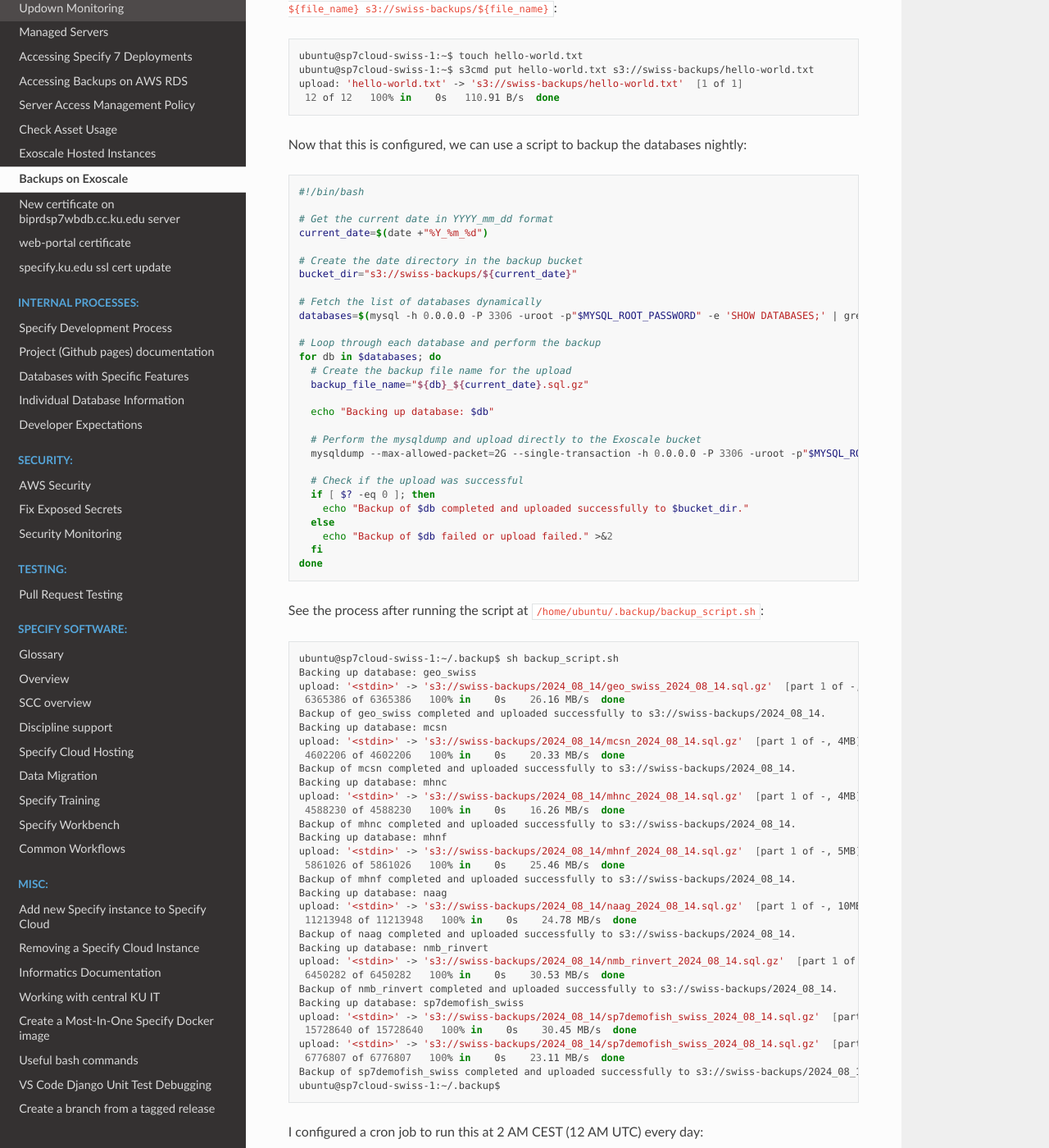
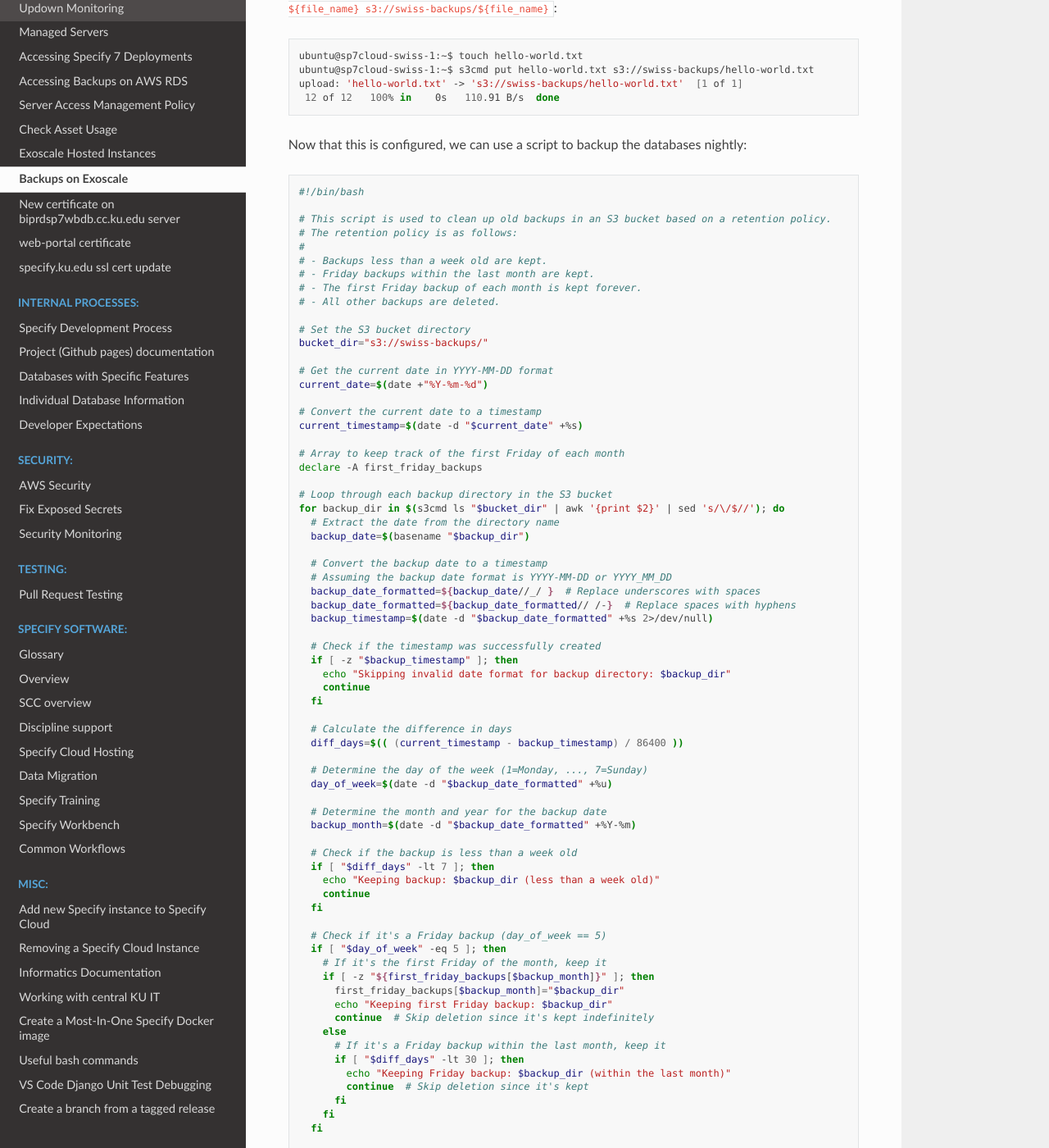
Before and after one commit to specify/specify.github.io, a Sphinx documentation site: the page built from sphinx/server_management/exoscale_backups.md, in a window 1280 px wide and 1400 px high, scrolled down 840 px. Shown: the whole window at 82% size. Built offline with Sphinx 7.4.7 and the Read the Docs theme 3.1.0, drawn with Linux system fonts in a browser that asks for light colours; pages that are not in the unit, such as notebooks, are missing from menus; some of the changed text lies outside the part shown.

Commit message:
Update exoscale_backups.md

````diff
--- a/sphinx/server_management/exoscale_backups.md
+++ b/sphinx/server_management/exoscale_backups.md
@@ -41,31 +41,83 @@ Now that this is configured, we can use a script to backup the databases nightly
 ```sh
 #!/bin/bash
 
-# Get the current date in YYYY_mm_dd format
-current_date=$(date +"%Y_%m_%d")
+# This script is used to clean up old backups in an S3 bucket based on a retention policy.
+# The retention policy is as follows:
+#
+# - Backups less than a week old are kept.
+# - Friday backups within the last month are kept.
+# - The first Friday backup of each month is kept forever.
+# - All other backups are deleted.
 
-# Create the date directory in the backup bucket
-bucket_dir="s3://swiss-backups/${current_date}"
+# Set the S3 bucket directory
+bucket_dir="s3://swiss-backups/"
 
-# Fetch the list of databases dynamically
-databases=$(mysql -h 0.0.0.0 -P 3306 -uroot -p"$MYSQL_ROOT_PASSWORD" -e 'SHOW DATABASES;' | grep -Ev '^(Database|information_schema|performance_schema|mysql|sys)$')
+# Get the current date in YYYY-MM-DD format
+current_date=$(date +"%Y-%m-%d")
 
-# Loop through each database and perform the backup
-for db in $databases; do
-  # Create the backup file name for the upload
-  backup_file_name="${db}_${current_date}.sql.gz"
+# Convert the current date to a timestamp
+current_timestamp=$(date -d "$current_date" +%s)
 
-  echo "Backing up database: $db"
+# Array to keep track of the first Friday of each month
+declare -A first_friday_backups
 
-  # Perform the mysqldump and upload directly to the Exoscale bucket
-  mysqldump --max-allowed-packet=2G --single-transaction -h 0.0.0.0 -P 3306 -uroot -p"$MYSQL_ROOT_PASSWORD" "$db" | gzip | s3cmd put - "${bucket_dir}/${backup_file_name}"
+# Loop through each backup directory in the S3 bucket
+for backup_dir in $(s3cmd ls "$bucket_dir" | awk '{print $2}' | sed 's/\/$//'); do
+  # Extract the date from the directory name
+  backup_date=$(basename "$backup_dir")
 
-  # Check if the upload was successful
-  if [ $? -eq 0 ]; then
-    echo "Backup of $db completed and uploaded successfully to $bucket_dir."
-  else
-    echo "Backup of $db failed or upload failed." >&2
+  # Convert the backup date to a timestamp
+  # Assuming the backup date format is YYYY-MM-DD or YYYY_MM_DD
+  backup_date_formatted=${backup_date//_/ }  # Replace underscores with spaces
+  backup_date_formatted=${backup_date_formatted// /-}  # Replace spaces with hyphens
+  backup_timestamp=$(date -d "$backup_date_formatted" +%s 2>/dev/null)
+
+  # Check if the timestamp was successfully created
+  if [ -z "$backup_timestamp" ]; then
+    echo "Skipping invalid date format for backup directory: $backup_dir"
+    continue
   fi
+
+  # Calculate the difference in days
+  diff_days=$(( (current_timestamp - backup_timestamp) / 86400 ))
+
+  # Determine the day of the week (1=Monday, ..., 7=Sunday)
+  day_of_week=$(date -d "$backup_date_formatted" +%u)
+
+  # Determine the month and year for the backup date
+  backup_month=$(date -d "$backup_date_formatted" +%Y-%m)
+
+  # Check if the backup is less than a week old
+  if [ "$diff_days" -lt 7 ]; then
+    echo "Keeping backup: $backup_dir (less than a week old)"
+    continue
+  fi
+
+  # Check if it's a Friday backup (day_of_week == 5)
+  if [ "$day_of_week" -eq 5 ]; then
+    # If it's the first Friday of the month, keep it
+    if [ -z "${first_friday_backups[$backup_month]}" ]; then
+      first_friday_backups[$backup_month]="$backup_dir"
+      echo "Keeping first Friday backup: $backup_dir"
+      continue  # Skip deletion since it's kept indefinitely
+    else
+      # If it's a Friday backup within the last month, keep it
+      if [ "$diff_days" -lt 30 ]; then
+        echo "Keeping Friday backup: $backup_dir (within the last month)"
+        continue  # Skip deletion since it's kept
+      fi
+    fi
+  fi
+
+  # If none of the conditions are met, delete the backup
+  echo "Deleting backup: $backup_dir (does not meet retention criteria)"
+  s3cmd del "$backup_dir" --recursive
+done
+
+# Final output of the first Friday backups kept indefinitely
+echo "First Friday backups kept indefinitely:"
+for backup in "${first_friday_backups[@]}"; do
+  echo "$backup"
 done
 ```
 
@@ -126,3 +178,93 @@ ubuntu@sp7cloud-swiss-1:~/.backup$ s3cmd ls s3://swiss-backups/2024_08_14/
 2024-08-14 00:45     22505447  s3://swiss-backups/2024_08_14/sp7demofish_swiss_2024_08_14.sql.gz
 ubuntu@sp7cloud-swiss-1:~/.backup$
 ```
+
+Then the backups are cleaned with another cron job:
+
+```sh
+# m h  dom mon dow   command
+0 1 * * * /home/ubuntu/.backup/cleanup_script.sh
+```
+
+```sh
+#!/bin/bash
+
+# This script is used to clean up old backups in an S3 bucket based on a retention policy.
+# The retention policy is as follows:
+#
+# - Backups less than a week old are kept.
+# - Friday backups within the last month are kept.
+# - The first Friday backup of each month is kept forever.
+# - All other backups are deleted.
+
+# Set the S3 bucket directory
+bucket_dir="s3://swiss-backups/"
+
+# Get the current date in YYYY-MM-DD format
+current_date=$(date +"%Y-%m-%d")
+
+# Convert the current date to a timestamp
+current_timestamp=$(date -d "$current_date" +%s)
+
+# Array to keep track of the first Friday of each month
+declare -A first_friday_backups
+
+# Loop through each backup directory in the S3 bucket
+for backup_dir in $(s3cmd ls "$bucket_dir" | awk '{print $2}' | sed 's/\/$//'); do
+  # Extract the date from the directory name
+  backup_date=$(basename "$backup_dir")
+
+  # Convert the backup date to a timestamp
+  # Assuming the backup date format is YYYY-MM-DD or YYYY_MM_DD
+  backup_date_formatted=${backup_date//_/ }  # Replace underscores with spaces
+  backup_date_formatted=${backup_date_formatted// /-}  # Replace spaces with hyphens
+  backup_timestamp=$(date -d "$backup_date_formatted" +%s 2>/dev/null)
+
+  # Check if the timestamp was successfully created
+  if [ -z "$backup_timestamp" ]; then
+    echo "Skipping invalid date format for backup directory: $backup_dir"
+    continue
+  fi
+
+  # Calculate the difference in days
+  diff_days=$(( (current_timestamp - backup_timestamp) / 86400 ))
+
+  # Determine the day of the week (1=Monday, ..., 7=Sunday)
+  day_of_week=$(date -d "$backup_date_formatted" +%u)
+
+  # Determine the month and year for the backup date
+  backup_month=$(date -d "$backup_date_formatted" +%Y-%m)
+
+  # Check if the backup is less than a week old
+  if [ "$diff_days" -lt 7 ]; then
+    echo "Keeping backup: $backup_dir (less than a week old)"
+    continue
+  fi
+
+  # Check if it's a Friday backup (day_of_week == 5)
+  if [ "$day_of_week" -eq 5 ]; then
+    # If it's the first Friday of the month, keep it
+    if [ -z "${first_friday_backups[$backup_month]}" ]; then
+      first_friday_backups[$backup_month]="$backup_dir"
+      echo "Keeping first Friday backup: $backup_dir"
+      continue  # Skip deletion since it's kept indefinitely
+    else
+      # If it's a Friday backup within the last month, keep it
+      if [ "$diff_days" -lt 30 ]; then
+        echo "Keeping Friday backup: $backup_dir (within the last month)"
+        continue  # Skip deletion since it's kept
+      fi
+    fi
+  fi
+
+  # If none of the conditions are met, delete the backup
+  echo "Deleting backup: $backup_dir (does not meet retention criteria)"
+  s3cmd del "$backup_dir" --recursive
+done
+
+# Final output of the first Friday backups kept indefinitely
+echo "First Friday backups kept indefinitely:"
+for backup in "${first_friday_backups[@]}"; do
+  echo "$backup"
+done
+```
````
